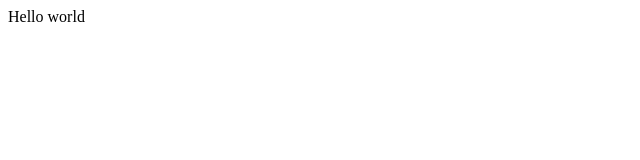
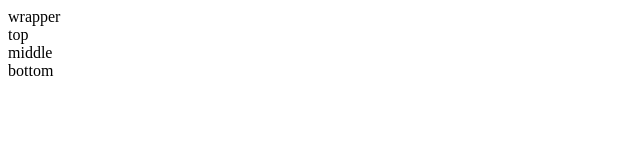
Before and after one commit to tylerflint/dean-example, a plain HTML site: page index.html in a window 1280 px wide. Shown: the whole page, without its empty margins (0-640 px from the left). Drawn offline with Linux system fonts and the light colour scheme.

Commit message:
adding some structure

```diff
--- a/index.html
+++ b/index.html
@@ -1,8 +1,13 @@
 <html>
-<head>
-  <title>Dean Example</title>
-</head>
-<body>
-  Hello world
-</body>
+  <head>
+    <title>Dean Example</title>
+  </head>
+  <body>
+    <div id="wrapper">
+      wrapper
+      <div id="top">top</div>
+      <div id="middle">middle</div>
+      <div id="bottom">bottom</div>
+    </div>
+  </body>
 </html>
```
